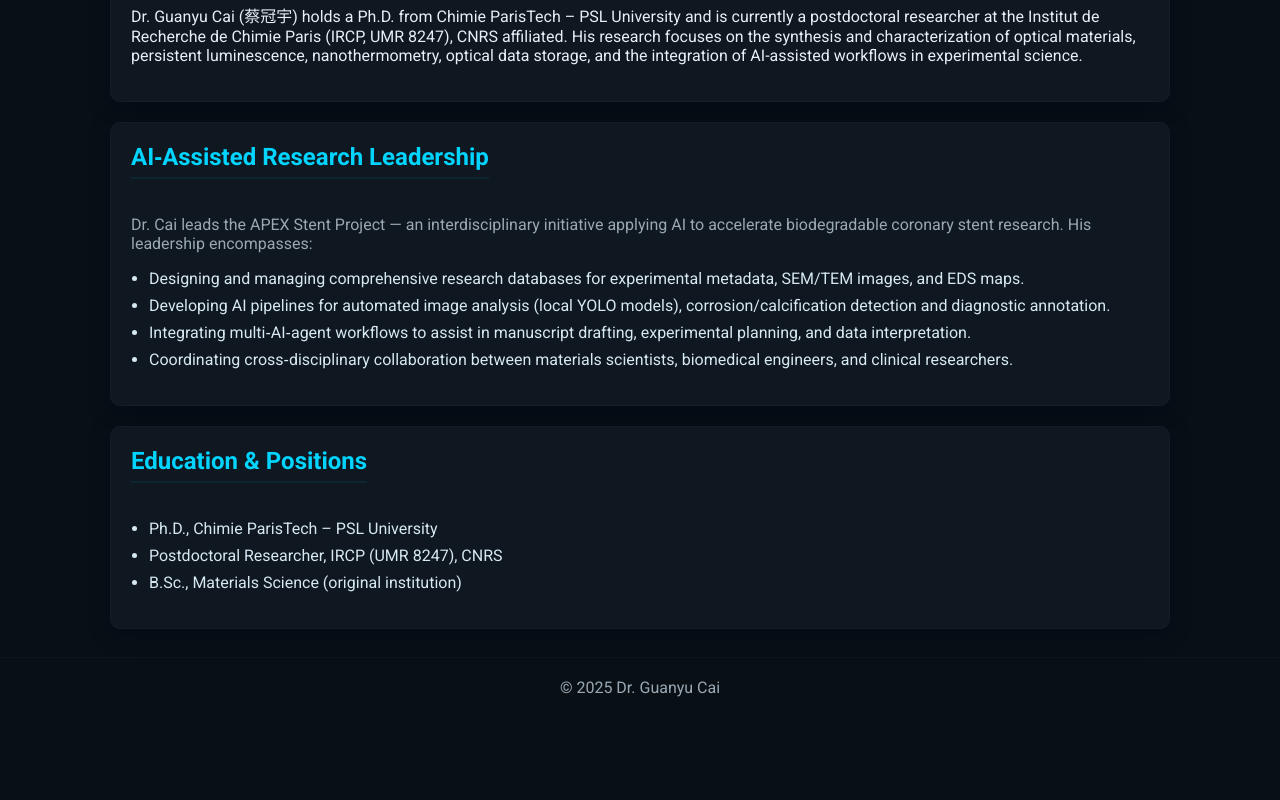
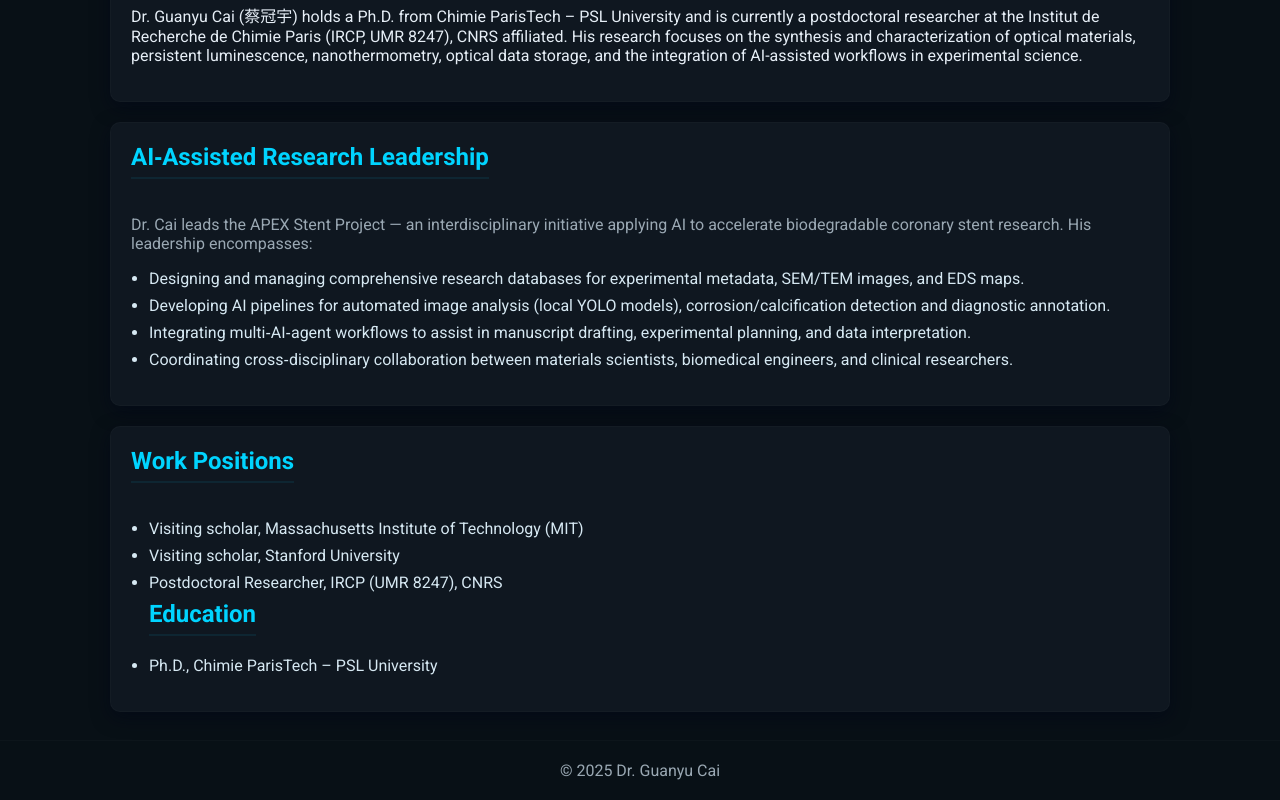
Before and after one commit to iac011/guanyu-cai, a plain HTML site: page about.html in a window 1280 px wide. Shown: the part 499-1299 px from the top of the page. Before the commit the page ends 1216 px from the top, so only its background shows below. Drawn offline with Linux system fonts and the light colour scheme.

Commit message:
about.html

```diff
--- a/about.html
+++ b/about.html
@@ -44,11 +44,14 @@
   </section>
 
   <section class="card">
-    <h2>Education & Positions</h2>
+     <h2>Work Positions</h2>
     <ul class="list">
+      <li>Visiting scholar, Massachusetts Institute of Technology (MIT)</li>
+      <li>Visiting scholar, Stanford University</li>
+      <li>Postdoctoral Researcher, IRCP (UMR 8247), CNRS</li>
+     <h2>Education </h2>
       <li>Ph.D., Chimie ParisTech – PSL University</li>
-      <li>Postdoctoral Researcher, IRCP (UMR 8247), CNRS</li>
-      <li>B.Sc., Materials Science (original institution)</li>
+
     </ul>
   </section>
 </main>
```
